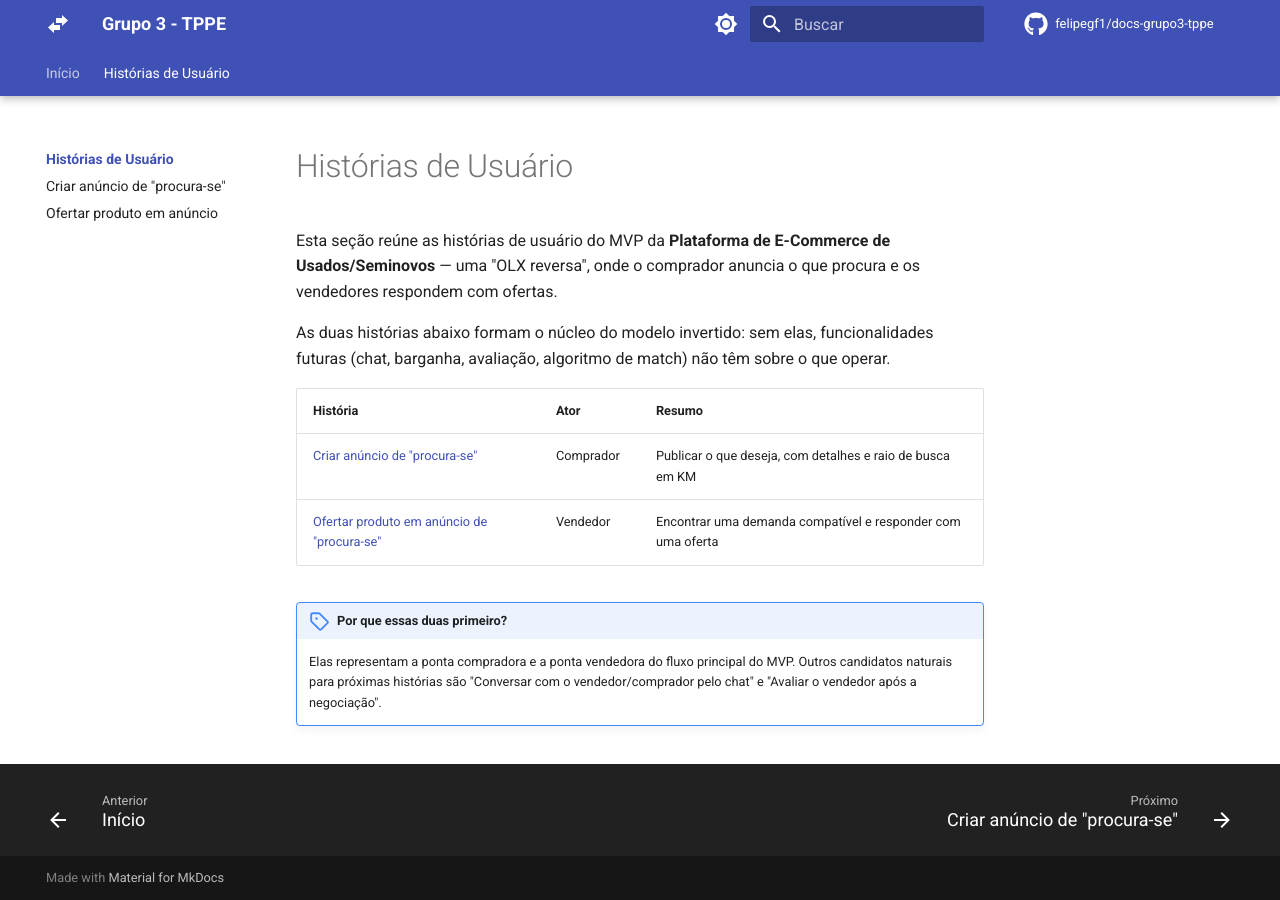
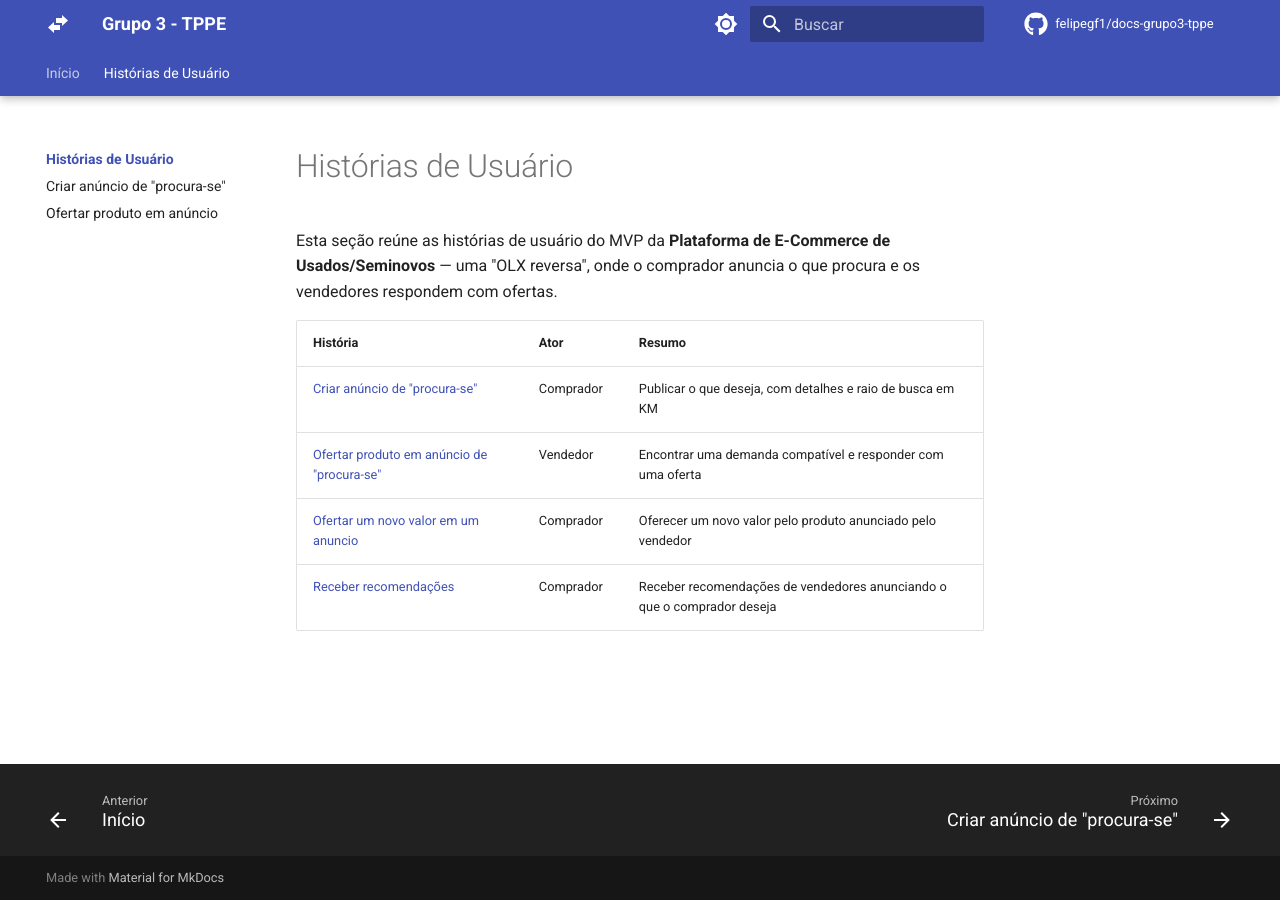
Before and after one commit to felipegf1/docs-grupo3-tppe, an MkDocs documentation site: the page built from docs/historias-de-usuario/index.md, in a window 1280 px wide. Built offline with MkDocs 1.6.1 and Material for MkDocs 9.7.7, drawn with Linux system fonts in a browser that asks for light colours; comment, search, counter and statistics services are not loaded.

Commit message:
Add user stories for offers and recommendations
Added new user stories for offering a new value and receiving recommendations.

```diff
--- a/docs/historias-de-usuario/index.md
+++ b/docs/historias-de-usuario/index.md
@@ -1,13 +1,10 @@
 # Histórias de Usuário
 
 Esta seção reúne as histórias de usuário do MVP da **Plataforma de E-Commerce de Usados/Seminovos** — uma "OLX reversa", onde o comprador anuncia o que procura e os vendedores respondem com ofertas.
-
-As duas histórias abaixo formam o núcleo do modelo invertido: sem elas, funcionalidades futuras (chat, barganha, avaliação, algoritmo de match) não têm sobre o que operar.
 
 | História | Ator | Resumo |
 |---|---|---|
 | [Criar anúncio de "procura-se"](criar-anuncio-procura-se.md) | Comprador | Publicar o que deseja, com detalhes e raio de busca em KM |
 | [Ofertar produto em anúncio de "procura-se"](ofertar-produto-em-anuncio.md) | Vendedor | Encontrar uma demanda compatível e responder com uma oferta |
-
-!!! note "Por que essas duas primeiro?"
-    Elas representam a ponta compradora e a ponta vendedora do fluxo principal do MVP. Outros candidatos naturais para próximas histórias são "Conversar com o vendedor/comprador pelo chat" e "Avaliar o vendedor após a negociação".
+| [Ofertar um novo valor em um anuncio]() | Comprador | Oferecer um novo valor pelo produto anunciado pelo vendedor |
+| [Receber recomendações]() | Comprador | Receber recomendações de vendedores anunciando o que o comprador deseja  |
```
